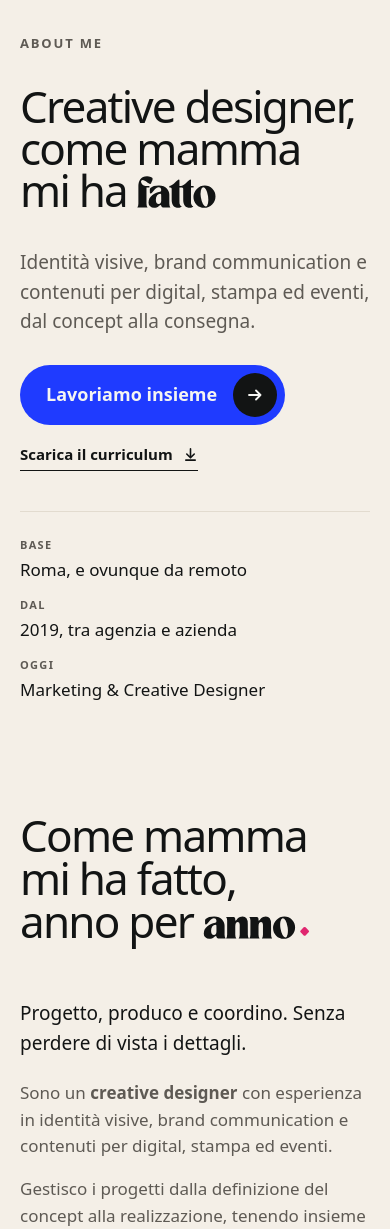
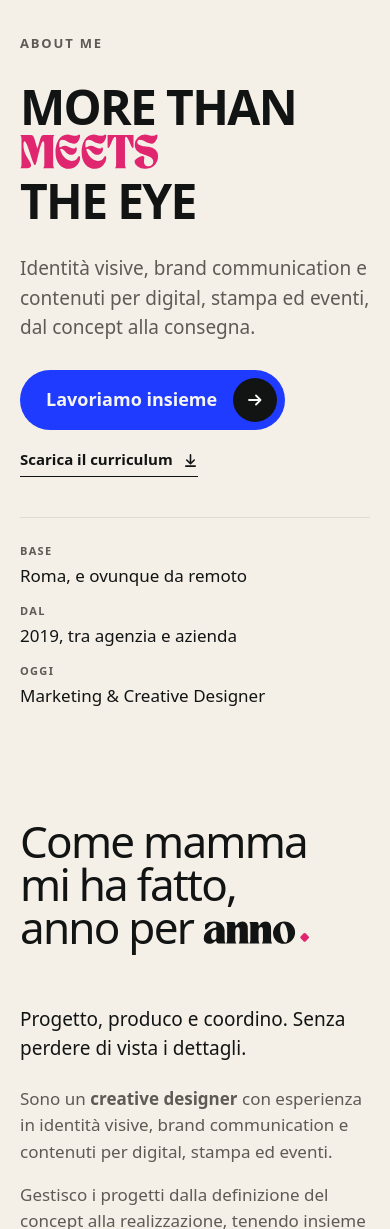
Before and after one commit to likemommademe/likemommademe.github.io, a Jekyll site: the page built from about.md, in a window 390 px wide and 1400 px high, scrolled down 307 px, cut to the strip 171-1400 px from the top of the window. Built offline with Jekyll 4.4.1, drawn with Linux system fonts in a browser that asks for light colours; some web fonts are replaced.

Commit message:
About: MORE THAN / MEETS / THE EYE su tre righe, allineato a sinistra
Co-Authored-By: Claude Opus 5.5 <noreply@anthropic.com>

```diff
--- a/_data/testi.yml
+++ b/_data/testi.yml
@@ -75,7 +75,7 @@ footer:
 
 # Testi provvisori della pagina About: li riscriviamo insieme
 about:
-  hero_titolo: "Creative designer, come mamma mi ha <em>fatto</em>"
+  hero_titolo: "<span>More than</span><span><em>meets</em></span><span>the eye</span>"
   hero_cta: Lavoriamo insieme
   hero_fatti:
     - k: Base
--- a/assets/css/style.css
+++ b/assets/css/style.css
@@ -865,7 +865,9 @@ html.js [data-rivela].is-in { opacity: 1; transform: none; }
 .ahero { display: grid; grid-template-columns: minmax(0, 7fr) minmax(0, 5fr); gap: clamp(32px, 5vw, 96px); align-items: start; padding-top: clamp(8px, 2vw, 32px); padding-bottom: clamp(48px, 6vw, 96px); }
 .ahero__txt { display: grid; gap: 28px; align-content: start; min-width: 0; padding-top: clamp(8px, 2vw, 40px); }
 .ahero__k { color: var(--muted); }
-.ahero h1.ahero__t { margin: 0; font-weight: 500; font-size: clamp(2.75rem, 1.6rem + 4.4vw, 6.25rem); line-height: .96; letter-spacing: -.04em; text-wrap: balance; }
+.ahero h1.ahero__t { margin: 0; font-weight: 900; font-size: clamp(3rem, 1.6rem + 5.4vw, 7.5rem); line-height: .9; letter-spacing: -.035em; text-transform: uppercase; text-align: left; }
+.ahero h1.ahero__t > span > span { display: block; }   /* tre righe: MORE THAN / MEETS / THE EYE */
+.ahero h1.ahero__t em { color: var(--accent-3); }
 .ahero .lead.ahero__lead { margin: 0; max-width: 46ch; }
 .ahero__azioni { display: flex; flex-wrap: wrap; align-items: center; gap: 18px 28px; }
 .ahero__fatti { display: grid; grid-template-columns: repeat(3, minmax(0, 1fr)); gap: var(--gap); margin: 12px 0 0; padding-top: 24px; border-top: 1px solid var(--line); }
```
